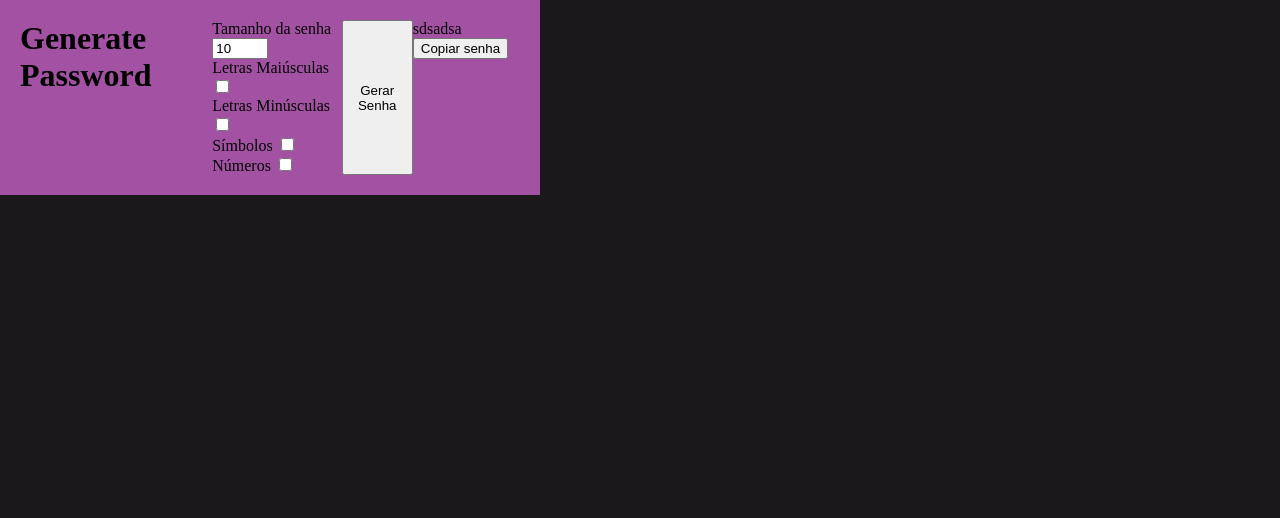
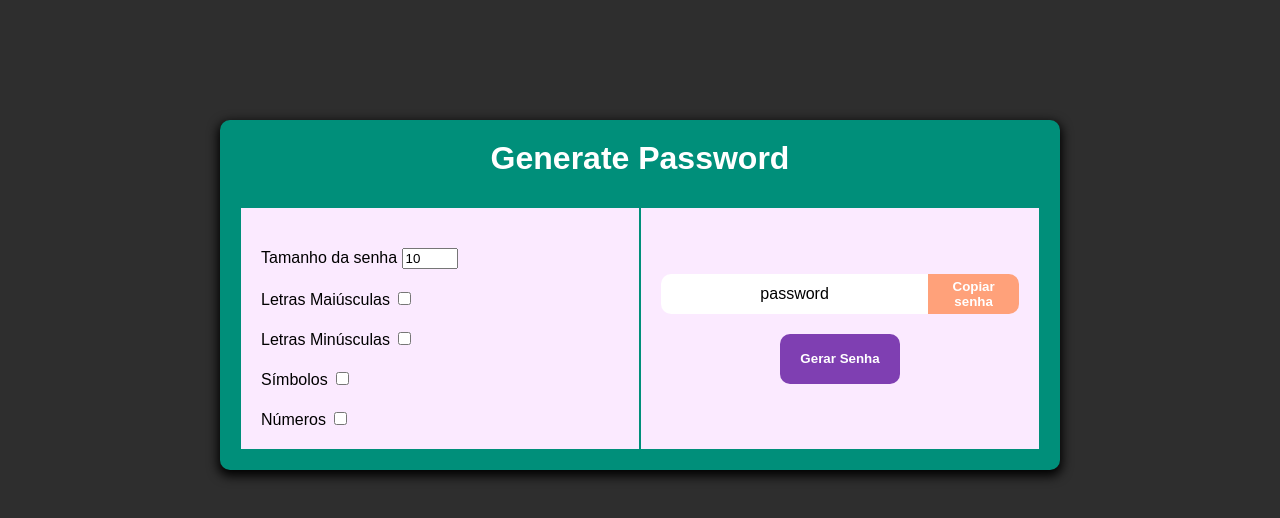
Before and after one commit to Jhameson/GeradorDeSenhas, a plain HTML site: page index.html in a window 1280 px wide. Drawn offline with Linux system fonts and the light colour scheme.

Commit message:
ajustes no css

```diff
--- a/_assets/styles/style.css
+++ b/_assets/styles/style.css
@@ -1,17 +1,109 @@
-body, h1{
+body {
+    background-color: #2e2e2e;
+    font-family: sans-serif;
+    position: absolute;
+    width: 100%;
+    height: 100%;
+    padding: 0px;
+    margin: 0px;
+}
+body,
+h1 {
     padding: 0;
     margin: 0;
 }
-
-body{
-    background-color: #1b181b;
+#main-title {
+    text-align: center;
+    color: #FFFFFF;
+    /* margin-bottom: 20px  */
+}
+#container {
+    background-color: #008F7A;
+    /* min-width: 200px; */
+    max-width: 800px;
+    height: auto;
+    padding: 20px;
+    display: flex;
+    flex-direction: column;
+    margin: 15vh auto;
+    border-radius: 10px;
+    box-shadow: 0px 4px 11px 2px #000000;
+}
+#content {
+    width: 100%;
+    display: flex;
+    flex-wrap: wrap;
+    margin-top: 30px;
+}
+#options {
+    min-width: 250px;
+    background-color: #FBEAFF;
+    flex: 1;
+    padding: 20px;
+    border: 1px solid #008F7A;
+    /* width: 50%; */
+}
+#password-result {
+    padding: 20px;
+    min-width: 250px;
+    flex: 1;
+    background-color: #FBEAFF;
+    display: flex;
+    flex-direction: column;
+    align-items: center;
+    justify-content: center;
+    border: 1px solid #008F7A;
+    /* width: 50%; */
 }
 
-#container{
-    background-color: #a352a3;
-    min-width: 200px;
-    max-width: 500px;
-    height: auto;
-    padding: 20px;
-    display: flex
+#generate {
+    text-align: center;
+    padding: 10px 20px;
+    height: 50px;
+    border-radius: 10px;
+    border: none;
+    background-color: #7F3FB2;
+    color: #ffffff;
+    margin-top: 20px;
+    font-weight: bold;
 }
+#generate:hover {
+    cursor: pointer;
+    background-color: #5a2e7e;
+}
+.result {
+    display: flex;
+    flex-direction: row;
+    align-items: center;
+    justify-content: center;
+    /* height: 50px; */
+    width: 100%;
+}
+.result #pwd-result {
+    background-color: #ffffff;
+    height: 40px;
+    width: 80%;
+    display:flex;
+    align-items: center;
+    justify-content: center;
+    border-radius: 10px 0 0 10px;
+}
+
+.result #copy {
+    text-align: center;
+    height: 40px;
+    border-radius: 0 10px 10px 0;
+    border: none;
+    background-color: #FFA17A;
+    color: #ffffff;
+    font-weight: bold;
+}
+
+#copy:hover{
+    cursor: pointer;
+    background-color: #da8460;
+}
+.form-control {
+    margin-top: 20px;
+    font-family: sans-serif;
+}
--- a/index.html
+++ b/index.html
@@ -12,11 +12,13 @@
 
 <body>
     <div id="container">
-        <h1>Generate Password</h1>
+        <h1 id="main-title">Generate Password</h1>
+        <div id="content">
+
             <div id="options">
                 <div class="form-control">
                     <label for="pwdLength">Tamanho da senha</label>
-                <input type="number" id="pwdLength" value="10" min="4" max="30">
+                    <input type="number" id="pwdLength" value="10" min="4" max="20">
                 </div>
                 <div class="form-control">
                     <label for="upperCase">Letras Maiúsculas</label>
@@ -35,12 +37,18 @@
                     <input type="checkbox" id="number">
                 </div>
             </div>
-        <button class="generate" id="generate">Gerar Senha</button>
+            <div id="password-result">
                 <div class="result">
-            <span id="pwd-result">sdsadsa</span>
+                    <span id="pwd-result">password</span>
                     <button id="copy">Copiar senha</button>
                 </div>
+                <button class="generate" id="generate">Gerar Senha</button>
             </div>
+        </div>
+    </div>
+    <footer>
+
+    </footer>
 </body>
 
 </html>
```
Lines whose indentation alone changed are shown as unchanged.
